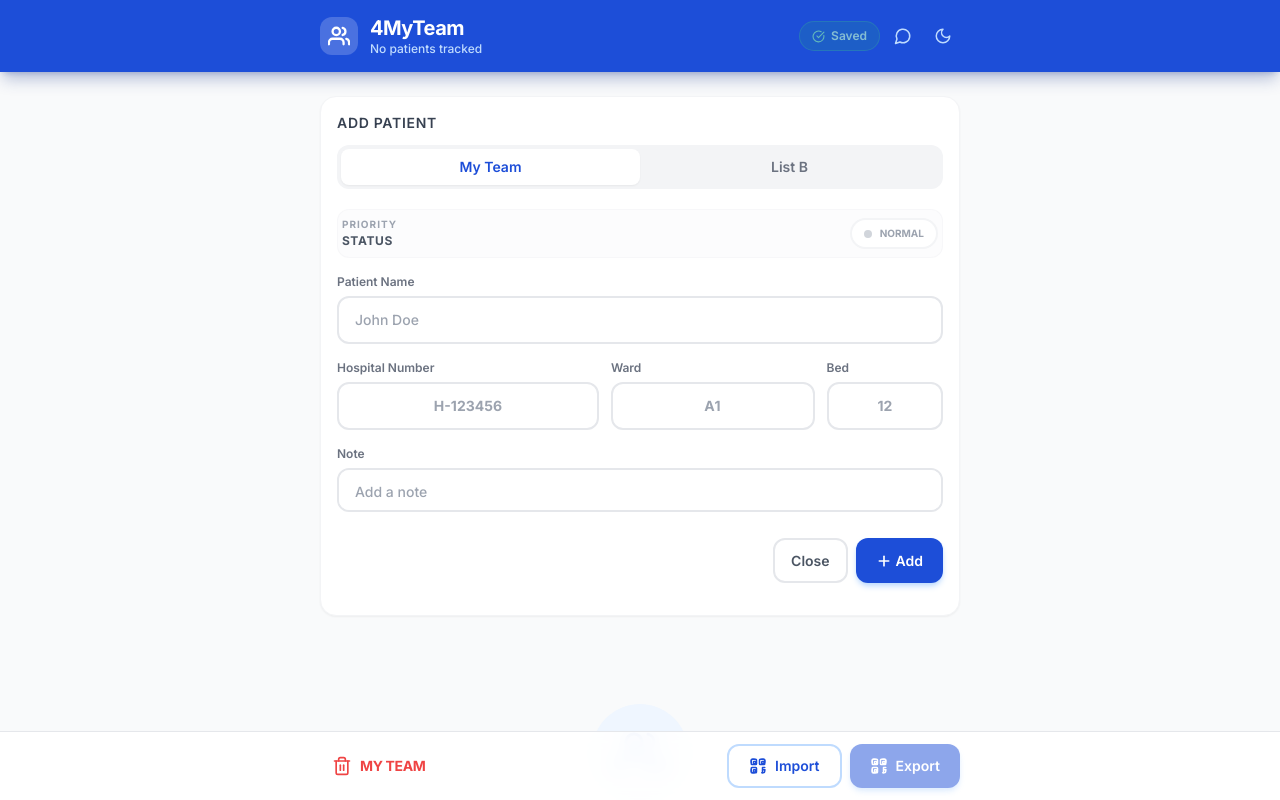
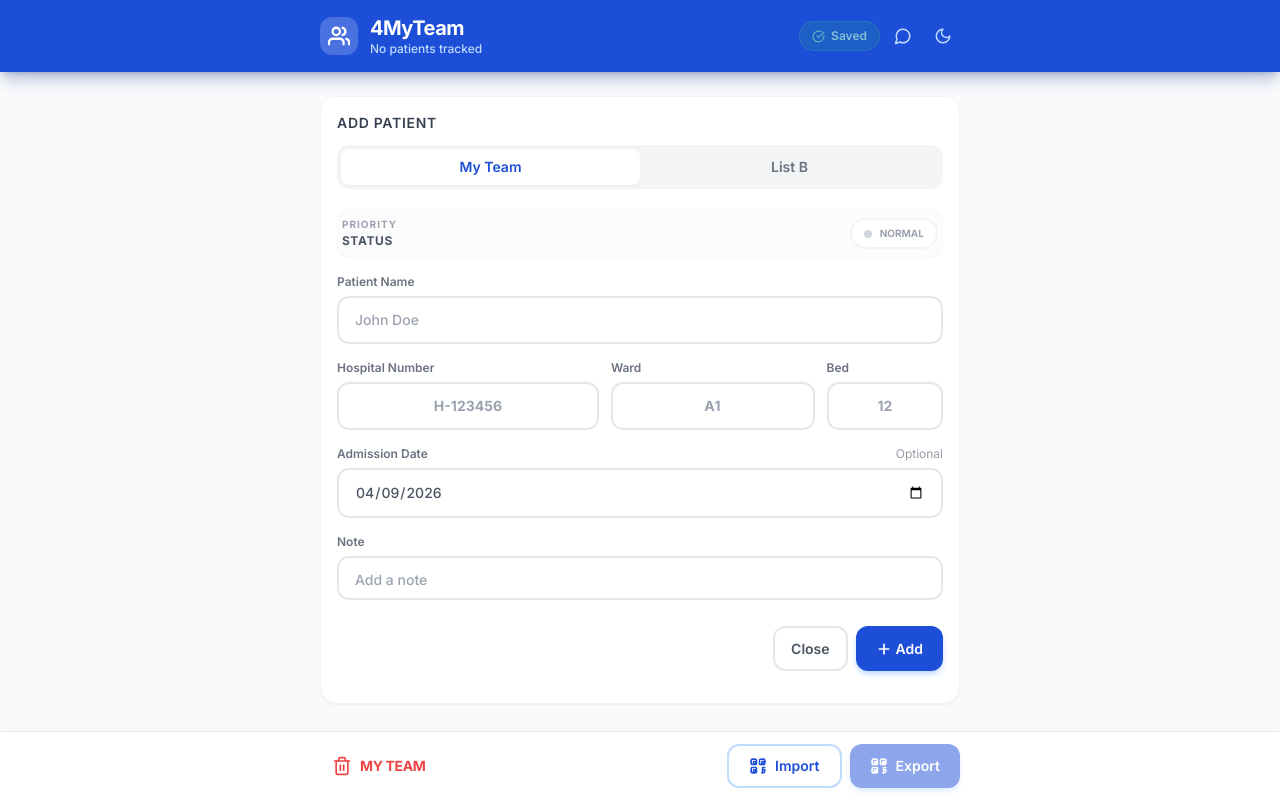
Before and after one commit to mycontribusion/4MyTeam, a React (Vite) app: page / in a window 1280 px wide. Both pictures are taken after a click on the button "Add New Patient". Shown: the top 800 px of the page. Built offline with nearby package versions, Linux system fonts and the light colour scheme.

Commit message:
adm date

```diff
--- a/src/App.jsx
+++ b/src/App.jsx
@@ -170,7 +170,7 @@ export default function App() {
         }
     }, [discharges, dischargesResetDate])
 
-    const savePatient = useCallback(({ team = 'my_team', name, hospitalNumber, ward, bed, note, critical = false }) => {
+    const savePatient = useCallback(({ team = 'my_team', name, hospitalNumber, ward, bed, note, critical = false, admissionDate }) => {
         const n = name.trim()
         const h = hospitalNumber.trim()
         const w = ward.trim().toUpperCase()
@@ -198,13 +198,13 @@ export default function App() {
             if (editingPatient.reason === 'mortality') {
                 setMortalities(prev => prev.map(p =>
                     p.id === sid
-                        ? { ...p, name: n, hospitalNumber: h, ward: w, bed: b, note: t, critical: c }
+                        ? { ...p, name: n, hospitalNumber: h, ward: w, bed: b, note: t, critical: c, admissionDate }
                         : p
                 ))
             } else {
                 setPatients((prev) => prev.map(p =>
                     p.id === sid
-                        ? { ...p, team, name: n, hospitalNumber: h, ward: w, bed: b, note: t, critical: c, lastUpdated: new Date().toISOString() }
+                        ? { ...p, team, name: n, hospitalNumber: h, ward: w, bed: b, note: t, critical: c, admissionDate, lastUpdated: new Date().toISOString() }
                         : p
                 ))
             }
@@ -220,7 +220,7 @@ export default function App() {
         } else {
             setPatients((prev) => [
                 ...prev,
-                { id: generateId(), team, name: n, hospitalNumber: h, ward: w, bed: b, note: t, critical: c, lastUpdated: new Date().toISOString() },
+                { id: generateId(), team, name: n, hospitalNumber: h, ward: w, bed: b, note: t, critical: c, admissionDate, lastUpdated: new Date().toISOString() },
             ])
         }
         return true
@@ -392,6 +392,7 @@ export default function App() {
                 note: (_p.t || _p.note || '').trim(),
                 critical: !!(_p.c || _p.critical),
                 reason: isMortalityRecord ? 'mortality' : undefined,
+                admissionDate: _p.ad || _p.admissionDate || new Date().toISOString().split('T')[0],
                 lastUpdated: _p.u || _p.lastUpdated || (isMortalityRecord ? undefined : new Date().toISOString()),
                 removedAt: _p.removedAt || (isMortalityRecord ? new Date().toISOString() : undefined),
                 originalTeam: _p.originalTeam || defaultTeam,
--- a/src/components/AddPatientForm.jsx
+++ b/src/components/AddPatientForm.jsx
@@ -34,6 +34,7 @@ export default function AddPatientForm({ onAdd, onCancel, initialData, initialTe
     const [bed, setBed] = useState('')
     const [note, setNote] = useState('')
     const [critical, setCritical] = useState(false)
+    const [admissionDate, setAdmissionDate] = useState(() => new Date().toISOString().split('T')[0])
     const [error, setError] = useState('')
     const [draftRestored, setDraftRestored] = useState(false)
 
@@ -47,6 +48,7 @@ export default function AddPatientForm({ onAdd, onCancel, initialData, initialTe
             setBed(initialData.bed || '')
             setNote(initialData.note || '')
             setCritical(!!initialData.critical)
+            setAdmissionDate(initialData.admissionDate || new Date().toISOString().split('T')[0])
             setDraftRestored(false)
         } else {
             setTeam(initialTeam)
@@ -56,6 +58,7 @@ export default function AddPatientForm({ onAdd, onCancel, initialData, initialTe
             setBed('')
             setNote('')
             setCritical(false)
+            setAdmissionDate(new Date().toISOString().split('T')[0])
 
             if (!isMortalityMode) {
                 const draft = loadDraft()
@@ -67,6 +70,7 @@ export default function AddPatientForm({ onAdd, onCancel, initialData, initialTe
                     setBed(draft.bed ?? '')
                     setNote(draft.note ?? '')
                     setCritical(!!draft.critical)
+                    setAdmissionDate(draft.admissionDate ?? new Date().toISOString().split('T')[0])
                     setDraftRestored(true)
                 }
             }
@@ -100,8 +104,8 @@ export default function AddPatientForm({ onAdd, onCancel, initialData, initialTe
 
     // Helper to build current draft snapshot
     const currentDraft = useCallback((overrides = {}) => ({
-        team, name, hospitalNumber, ward, bed, note, critical, ...overrides
-    }), [team, name, hospitalNumber, ward, bed, note, critical])
+        team, name, hospitalNumber, ward, bed, note, critical, admissionDate, ...overrides
+    }), [team, name, hospitalNumber, ward, bed, note, critical, admissionDate])
 
     const handleSubmit = (e) => {
         e.preventDefault()
@@ -116,7 +120,7 @@ export default function AddPatientForm({ onAdd, onCancel, initialData, initialTe
             return
         }
 
-        const result = onAdd({ team, name: n, hospitalNumber: h, ward: w, bed: bed.trim(), note: note.trim(), critical })
+        const result = onAdd({ team, name: n, hospitalNumber: h, ward: w, bed: bed.trim(), note: note.trim(), critical, admissionDate })
         if (result === 'duplicate_hosp') {
             setError('A patient with this Hospital Number already exists.')
             return
@@ -137,6 +141,7 @@ export default function AddPatientForm({ onAdd, onCancel, initialData, initialTe
             setBed('')
             setNote('')
             setCritical(false)
+            setAdmissionDate(new Date().toISOString().split('T')[0])
             setError('')
             setDraftRestored(false)
         }
@@ -314,7 +319,26 @@ export default function AddPatientForm({ onAdd, onCancel, initialData, initialTe
                         </div>
                     </div>
 
-                    {/* Row 3: Note (Full width) */}
+                    {/* Row 3: Admission Date */}
+                    <div>
+                        <label htmlFor="input-admission" className="block text-xs font-semibold text-gray-500 dark:text-gray-400 mb-1.5 flex justify-between">
+                            <span>Admission Date</span>
+                            <span className="font-normal opacity-70">Optional</span>
+                        </label>
+                        <input
+                            id="input-admission"
+                            type="date"
+                            className="input-field text-left font-medium text-sm text-gray-600 dark:text-gray-300"
+                            value={admissionDate}
+                            onChange={(e) => {
+                                setAdmissionDate(e.target.value)
+                                scheduleDraftSave(currentDraft({ admissionDate: e.target.value }))
+                            }}
+                            onKeyDown={(e) => handleKeyDown(e, noteRef)}
+                        />
+                    </div>
+
+                    {/* Row 4: Note (Full width) */}
                     <div>
                         <label htmlFor="input-note" className="block text-xs font-semibold text-gray-500 dark:text-gray-400 mb-1.5">
                             Note
@@ -337,7 +361,7 @@ export default function AddPatientForm({ onAdd, onCancel, initialData, initialTe
                         />
                     </div>
 
-                    {/* Row 4: Buttons (Right aligned) */}
+                    {/* Row 5: Buttons (Right aligned) */}
                     <div className="flex justify-end gap-2 mt-1">
                         <button
                             type="button"
--- a/src/components/ExportModal.jsx
+++ b/src/components/ExportModal.jsx
@@ -16,6 +16,7 @@ export default function ExportModal({ patients, listName, onClose }) {
         if (p.critical) obj.c = true
         if (p.reason === 'mortality') obj.m = true
         if (p.lastUpdated) obj.u = p.lastUpdated
+        if (p.admissionDate) obj.ad = p.admissionDate
         return obj
     })
     const qrData = JSON.stringify(qrCompressed)
@@ -34,6 +35,7 @@ export default function ExportModal({ patients, listName, onClose }) {
             obj.removedAt = p.removedAt
         }
         if (p.lastUpdated) obj.lastUpdated = p.lastUpdated
+        if (p.admissionDate) obj.admissionDate = p.admissionDate
         return obj
     })
     const fullData = JSON.stringify(fullCompressed)
--- a/src/components/PatientCard.jsx
+++ b/src/components/PatientCard.jsx
@@ -2,7 +2,15 @@ import { Trash2, Pencil, CheckCircle2 } from 'lucide-react'
 import { useState, useRef } from 'react'
 
 export default function PatientCard({ patient, onEdit, onDelete, onReview, isSelected = false, onToggleSelect, isMortality = false }) {
-    const { id, name, hospitalNumber, ward, bed, note, reviewed, critical, removedAt, lastUpdated } = patient
+    const { id, name, hospitalNumber, ward, bed, note, reviewed, critical, removedAt, lastUpdated, admissionDate } = patient
+
+    let durationText = '';
+    if (admissionDate && !isMortality) {
+        let diffMs = Date.now() - new Date(admissionDate).getTime();
+        if (diffMs < 0) diffMs = 0;
+        const days = Math.floor(diffMs / (1000 * 60 * 60 * 24));
+        durationText = `• ${days} day${days !== 1 ? 's' : ''}`;
+    }
 
     const [offsetX, setOffsetX] = useState(0)
     const [isDragging, setIsDragging] = useState(false)
@@ -142,6 +150,11 @@ export default function PatientCard({ patient, onEdit, onDelete, onReview, isSel
                                     {hospitalNumber}
                                 </span>
                             )}
+                            {durationText && (
+                                <span className="text-[10px] text-gray-400 font-medium italic whitespace-nowrap ml-1 flex-shrink-0">
+                                    {durationText}
+                                </span>
+                            )}
                         </div>
                         {(!name && !hospitalNumber) && (
                             <div className="text-sm font-medium text-gray-500 dark:text-gray-400 italic">No name provided</div>
```
